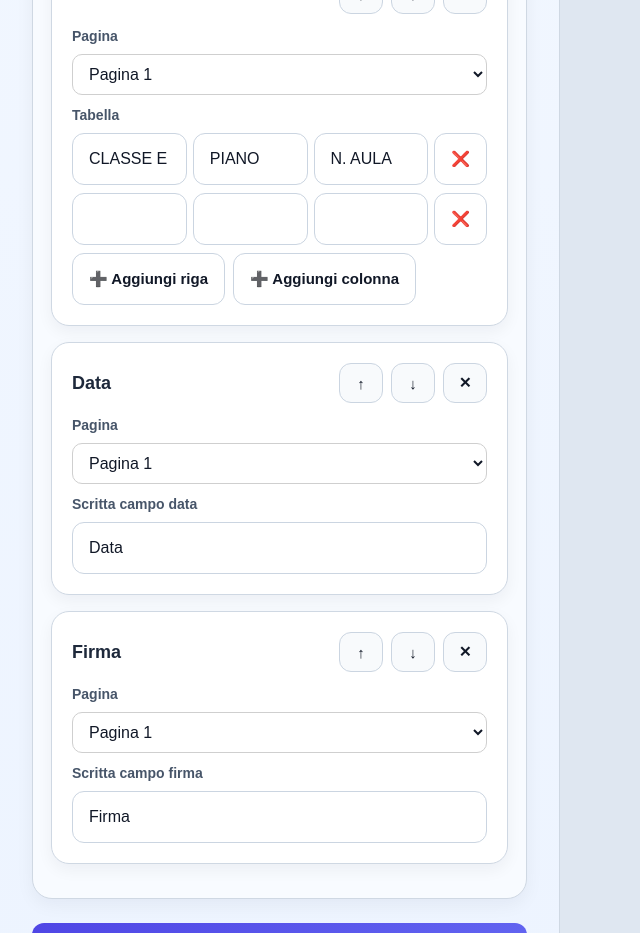
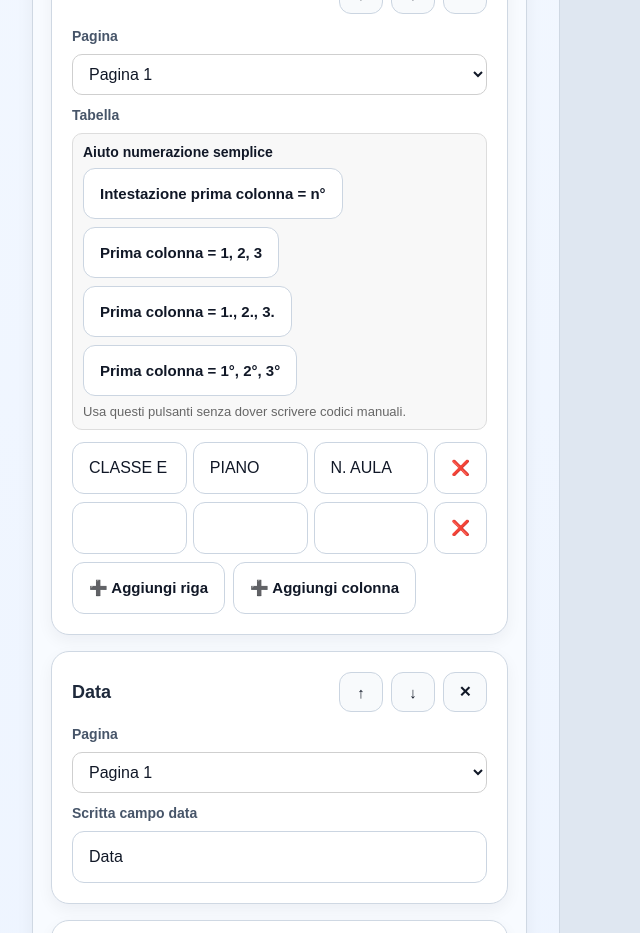
Before and after one commit to giulialococo090203-cpu/builder-documenti, a React (Vite) app: page / in a window 1280 px wide. Shown: the part 2020-2953 px from the top of the page, without its empty margins (0-640 px from the left). Built offline with nearby package versions, Linux system fonts and the light colour scheme.

Commit message:
aggiorno tabella e numerazione semplice

```diff
--- a/src/App.jsx
+++ b/src/App.jsx
@@ -167,6 +167,52 @@ function App() {
     );
   }
 
+  function applicaNumerazionePrimaColonna(bloccoId, formato) {
+    setBlocchi((prev) =>
+      prev.map((blocco) => {
+        if (blocco.id !== bloccoId) return blocco;
+
+        const nuoveRighe = blocco.righe.map((riga, index) => {
+          if (index === 0) return riga;
+
+          const nuovaRiga = [...riga];
+
+          if (formato === "numero") {
+            nuovaRiga[0] = "{n}";
+          }
+
+          if (formato === "numero_punto") {
+            nuovaRiga[0] = "{n.}";
+          }
+
+          if (formato === "numero_grado") {
+            nuovaRiga[0] = "{n°}";
+          }
+
+          return nuovaRiga;
+        });
+
+        return { ...blocco, righe: nuoveRighe };
+      })
+    );
+  }
+
+  function impostaIntestazionePrimaColonna(bloccoId, testo) {
+    setBlocchi((prev) =>
+      prev.map((blocco) => {
+        if (blocco.id !== bloccoId) return blocco;
+        if (!blocco.righe.length) return blocco;
+
+        const nuoveRighe = [...blocco.righe];
+        const primaRiga = [...nuoveRighe[0]];
+        primaRiga[0] = testo;
+        nuoveRighe[0] = primaRiga;
+
+        return { ...blocco, righe: nuoveRighe };
+      })
+    );
+  }
+
   function aggiungiPagina() {
     setNumeroPagine((prev) => prev + 1);
   }
@@ -186,6 +232,15 @@ function App() {
 
   function stampa() {
     window.print();
+  }
+
+  function renderCellaTabella(cella, rigaIndex) {
+    if (typeof cella !== "string") return cella;
+
+    return cella
+      .replaceAll("{n}", String(rigaIndex))
+      .replaceAll("{n.}", `${rigaIndex}.`)
+      .replaceAll("{n°}", `${rigaIndex}°`);
   }
 
   const pagine = Array.from({ length: numeroPagine }, (_, i) => i + 1);
@@ -332,10 +387,7 @@ function App() {
                       aggiornaBlocco(
                         blocco.id,
                         "opzioni",
-                        e.target.value
-                          .split("\n")
-                          .map((riga) => riga.trim())
-                          .filter(Boolean)
+                        e.target.value.split("\n").filter(Boolean)
                       )
                     }
                   />
@@ -345,6 +397,81 @@ function App() {
               {blocco.tipo === "tabella" && (
                 <>
                   <label>Tabella</label>
+
+                  <div
+                    style={{
+                      marginBottom: "12px",
+                      padding: "10px",
+                      border: "1px solid #ddd",
+                      borderRadius: "10px",
+                      background: "#f8f8f8",
+                    }}
+                  >
+                    <div
+                      style={{
+                        fontWeight: "600",
+                        marginBottom: "8px",
+                        fontSize: "14px",
+                      }}
+                    >
+                      Aiuto numerazione semplice
+                    </div>
+
+                    <div
+                      style={{
+                        display: "flex",
+                        gap: "8px",
+                        flexWrap: "wrap",
+                        marginBottom: "8px",
+                      }}
+                    >
+                      <button
+                        type="button"
+                        onClick={() =>
+                          impostaIntestazionePrimaColonna(blocco.id, "n°")
+                        }
+                      >
+                        Intestazione prima colonna = n°
+                      </button>
+
+                      <button
+                        type="button"
+                        onClick={() =>
+                          applicaNumerazionePrimaColonna(blocco.id, "numero")
+                        }
+                      >
+                        Prima colonna = 1, 2, 3
+                      </button>
+
+                      <button
+                        type="button"
+                        onClick={() =>
+                          applicaNumerazionePrimaColonna(
+                            blocco.id,
+                            "numero_punto"
+                          )
+                        }
+                      >
+                        Prima colonna = 1., 2., 3.
+                      </button>
+
+                      <button
+                        type="button"
+                        onClick={() =>
+                          applicaNumerazionePrimaColonna(
+                            blocco.id,
+                            "numero_grado"
+                          )
+                        }
+                      >
+                        Prima colonna = 1°, 2°, 3°
+                      </button>
+                    </div>
+
+                    <div style={{ fontSize: "13px", color: "#666" }}>
+                      Usa questi pulsanti senza dover scrivere codici manuali.
+                    </div>
+                  </div>
 
                   {blocco.righe.map((riga, rigaIndex) => (
                     <div
@@ -512,7 +639,9 @@ function App() {
                           <tr key={`${blocco.id}-tr-${rigaIndex}`}>
                             {riga.map((cella, cellaIndex) => (
                               <td key={`${blocco.id}-td-${rigaIndex}-${cellaIndex}`}>
-                                {cella}
+                                {rigaIndex === 0
+                                  ? cella
+                                  : renderCellaTabella(cella, rigaIndex)}
                               </td>
                             ))}
                           </tr>
```
